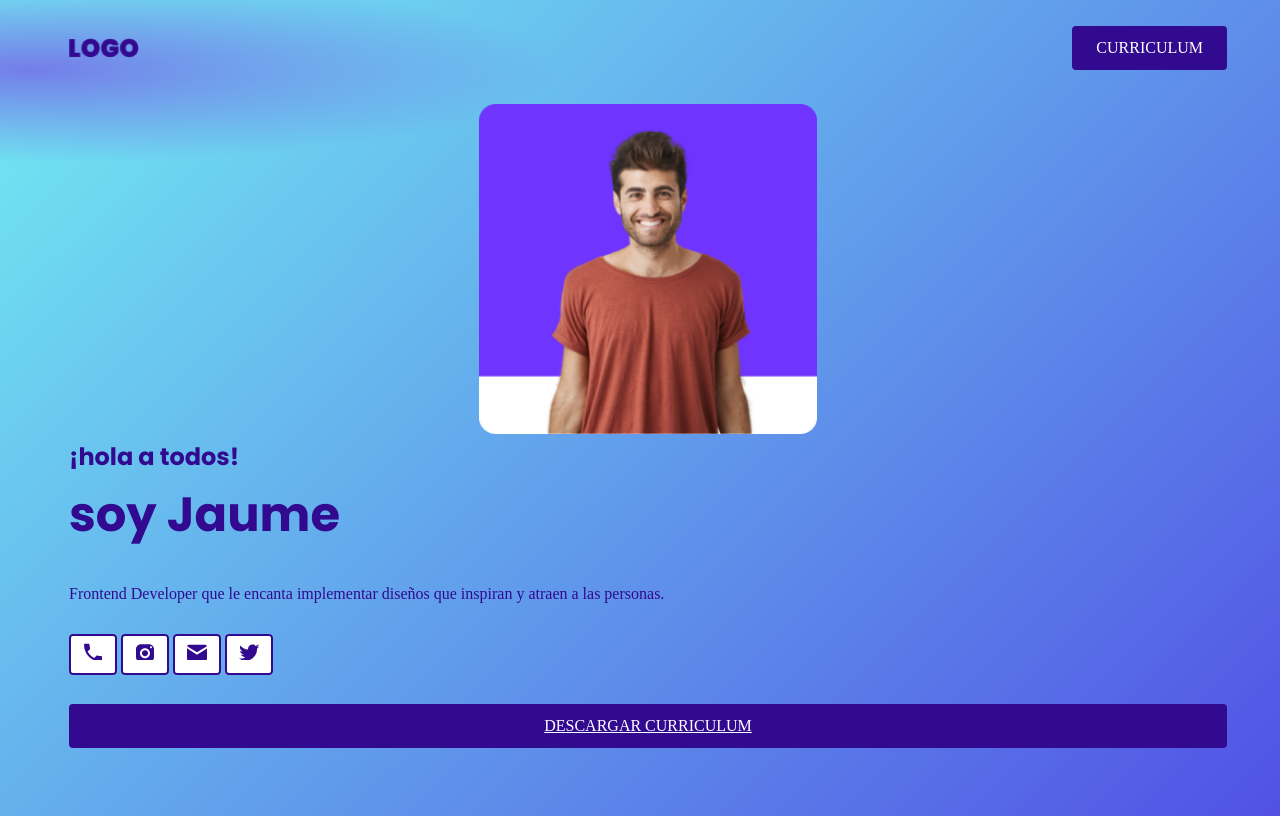
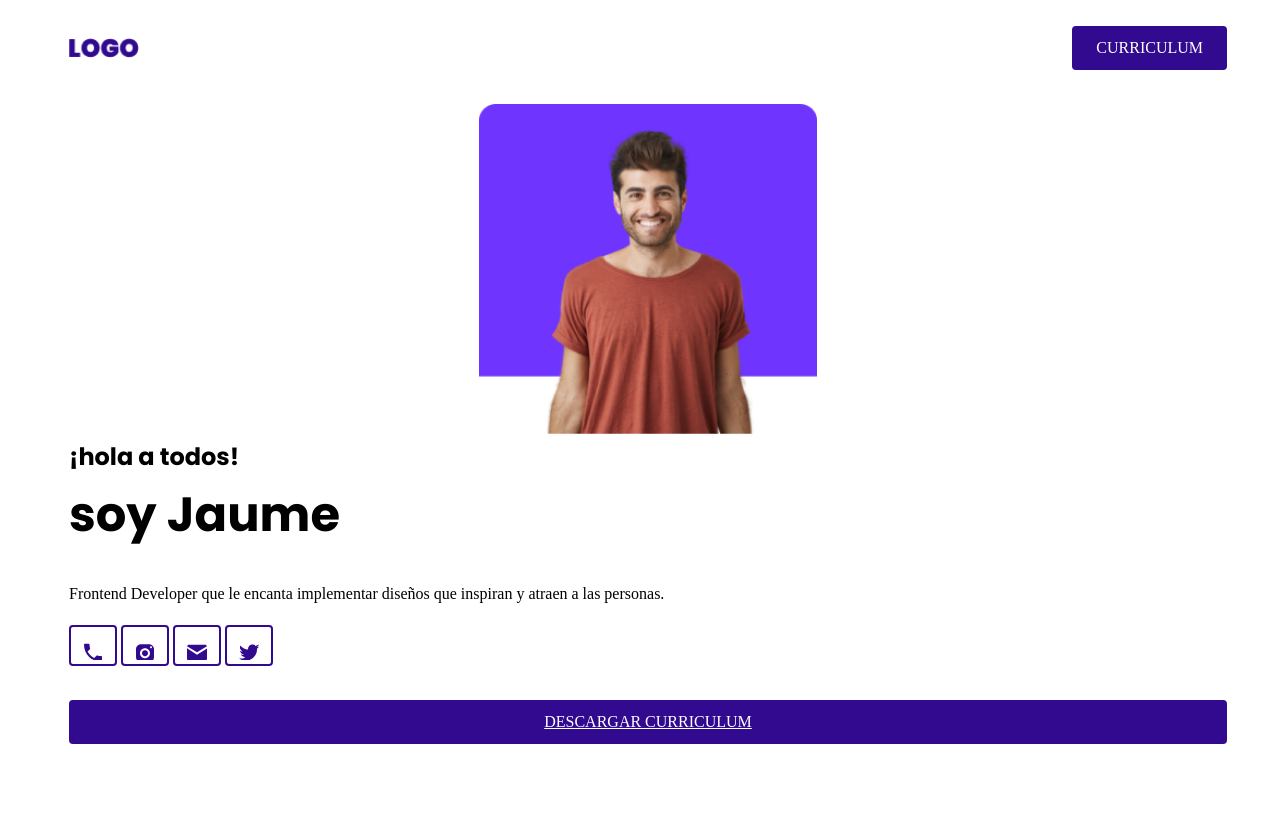
Before and after one commit to CamiloNunezArroyo/proyecto-jaume, a plain HTML site: page index.html in a window 1280 px wide. Drawn offline with Linux system fonts and the light colour scheme; files whose address does not match are found by name.

Commit message:
Add files via upload

```diff
--- a/css/button-images.css
+++ b/css/button-images.css
@@ -4,6 +4,6 @@
     border: 2px solid var(--purple);
     background: var(--white);
 }
-button-images img {
+.button-images img {
     vertical-align: middle;
 }
--- a/css/index.css
+++ b/css/index.css
@@ -20,7 +20,7 @@
     --green: #42E2B8;
     --white: white;
 }
-body {
+.body {
     background: var(--gradient);
     min-block-size: 100vh;
     color:  var(--purple);
```
